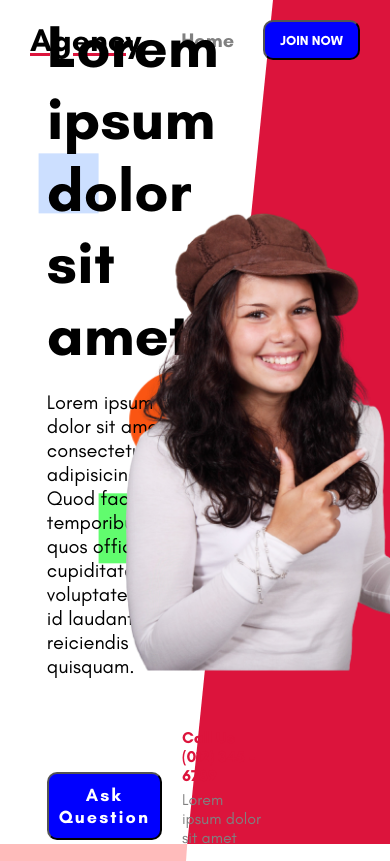
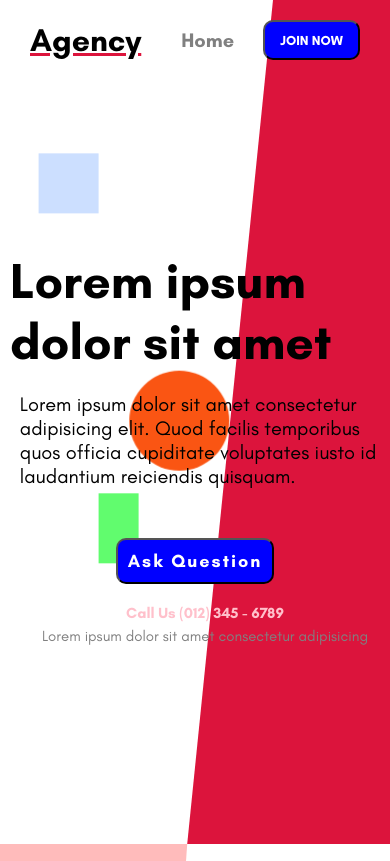
Before and after one commit to isasumer/React_Styled_Components_Website, a React (Create React App) app in the folder website/: page / in a window 390 px wide. Shown: the top 861 px of the page. Built offline with nearby package versions, Linux system fonts and the light colour scheme.

Commit message:
intro and navbar responsive finished

```diff
--- a/website/src/components/Intro.jsx
+++ b/website/src/components/Intro.jsx
@@ -6,6 +6,9 @@ import AnimatedShapes from "./AnimatedShapes";
 const Container = styled.div`
   height: calc(100vh - 50px);
   display: flex;
+  @media only screen and (max-width: 480px) {
+    flex-direction: column;
+  }
 `;
 const Left = styled.div`
   width: 60%;
@@ -13,17 +16,32 @@ const Left = styled.div`
   flex-direction: column;
   justify-content: center;
   align-items: center;
+
+  @media only screen and (max-width: 480px) {
+    width: 100%;
+    height: 100%;
+    margin: 10px;
+  }
 `;
 
 const Title = styled.h1`
   font-size: 60px;
   width: 60%;
+  @media only screen and (max-width: 480px) {
+    font-size: 50px;
+    width: 100%;
+  }
 `;
 
 const Desc = styled.p`
   width: 60%;
   font-size: 20px;
   margin-top: 20px;
+  @media only screen and (max-width: 480px) {
+    font-size: 20px;
+    width: 95%;
+    wrap: nowrap;
+  }
 `;
 
 const Info = styled.div`
@@ -32,6 +50,10 @@ const Info = styled.div`
   justify-content: space-between;
   margin-top: 50px;
   align-items: center;
+  @media only screen and (max-width: 480px) {
+    flex-direction: column;
+    width: 100%;
+  }
 `;
 
 const Right = styled.div`
@@ -49,17 +71,25 @@ const Button = styled.button`
   color: white;
   border-radius: 10px;
   font-weight: bold;
-margin-right:20px;
+  margin-right: 20px;
   letter-spacing: 2px;
   cursor: pointer;
+  @media only screen and (max-width: 480px) {
+    margin-bottom: 20px;
+  }
 `;
 const Contact = styled.div`
   display: flex;
   flex-direction: column;
+  @media only screen and (max-width: 480px) {
+    font-size: 15px;
+    width: 100%;
+    align-items: center;
+  }
 `;
 
 const Phone = styled.span`
-  color: crimson;
+  color: pink;
   font-weight: bold;
 `;
 const ContactText = styled.span`
@@ -69,6 +99,9 @@ const ContactText = styled.span`
 
 const Image = styled.img`
   height: 60%;
+  @media only screen and (max-width: 480px) {
+    display: none;
+  }
 `;
 
 const Intro = () => {
```
